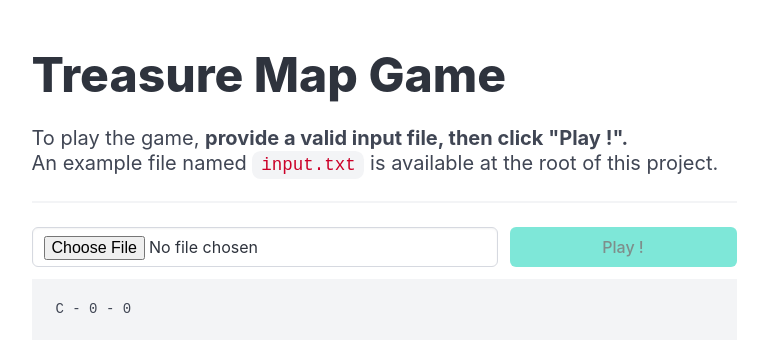
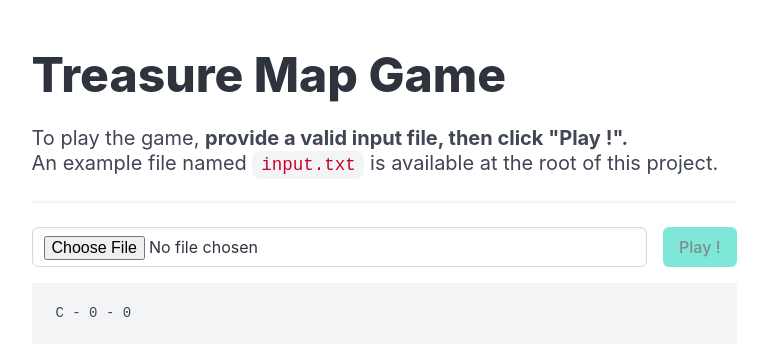
Before and after one commit to clem-boss/treasure-map-game, an Angular app: page / in a window 1280 px wide. Shown: the top 356 px of the page, without its empty margins (256-1024 px from the left). Built offline with nearby package versions, Linux system fonts and the light colour scheme.

Commit message:
refacto(*): improved ui elements

```diff
--- a/src/app/app.component.html
+++ b/src/app/app.component.html
@@ -4,18 +4,18 @@
   An example file named <code>input.txt</code> is available at the root of this project.
 </h2>
 <hr>
-<div class="grid">
 @if (fileState !== fileStates.FILE_PLAYED) {
-    <input class="cell input is-col-span-2" type="file" (change)="handleFileProcessing($event)" />
-    <button class="cell button is-primary" (click)="handleGamePlaying()" [disabled]="fileState === fileStates.EMPTY">Play !</button>
+  <div class="is-flex mb-4">
+    <input data-testid="file-input" class="input mr-4" type="file" (change)="handleFileProcessing($event)" />
+    <button class="button is-primary" (click)="handleGamePlaying()" [disabled]="fileState === fileStates.EMPTY">Play !</button>
     @if (fileError) {
-      <p class="cell help is-danger is-col-span-3">{{ fileError.message }}</p>
+      <p class="help is-danger">{{ fileError.message }}</p>
     }
+  </div>
 }
 @else {
-    <button class="cell button is-col-span-2" (click)="handleGameResetting()">Reset</button>
+  <button class="button mb-4" (click)="handleGameResetting()">Reset</button>
 }
-  <div class="cell is-col-span-3">
 <pre>C - {{ treasureMapContext.map.width }} - {{ treasureMapContext.map.height }}</pre>
 @for (mountain of treasureMapContext.mountains; track $index) {
   <pre>M - {{ mountain[0] }} - {{ mountain[1] }}</pre>
@@ -28,7 +28,6 @@
 @for (adventurer of treasureMapContext.adventurers; track $index) {
   <pre>A - {{ adventurer.name }} - {{ adventurer.coords[0] }} - {{ adventurer.coords[1] }} - {{ directions[adventurer.direction][0] }} - {{ adventurer.treasureCount }}</pre>
 }
-
+<!-- <p class="cell is-col-span-3 is-size-7"><a (click)="handleGameRulesPdfOpening()">Click here</a> to find out about the game's rules and context.</p> -->
+<div class="grid">
 </div>
-  <!-- <p class="cell is-col-span-3 is-size-7"><a (click)="handleGameRulesPdfOpening()">Click here</a> to find out about the game's rules and context.</p> -->
-</div>
```
Lines whose indentation alone changed are shown as unchanged.
